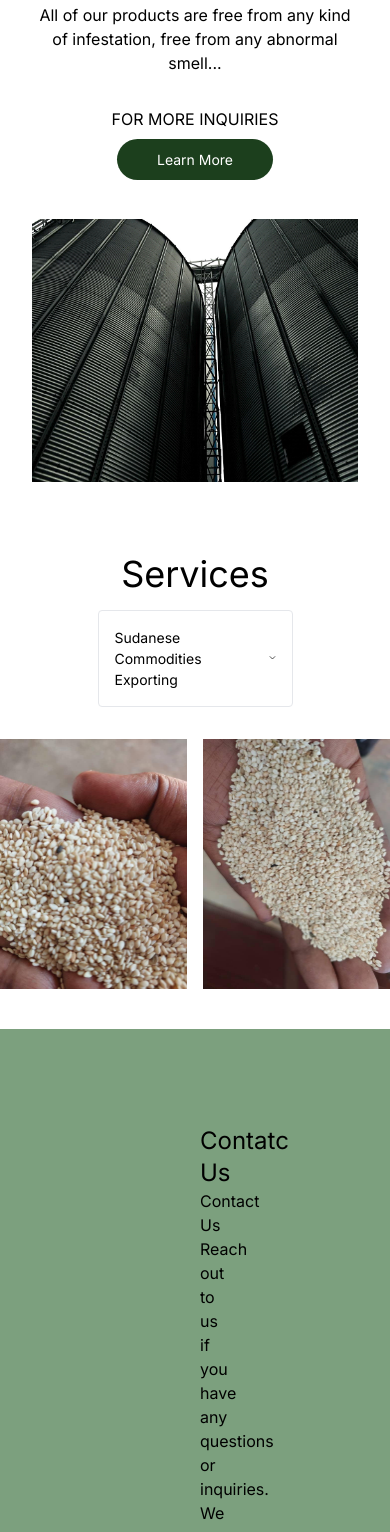
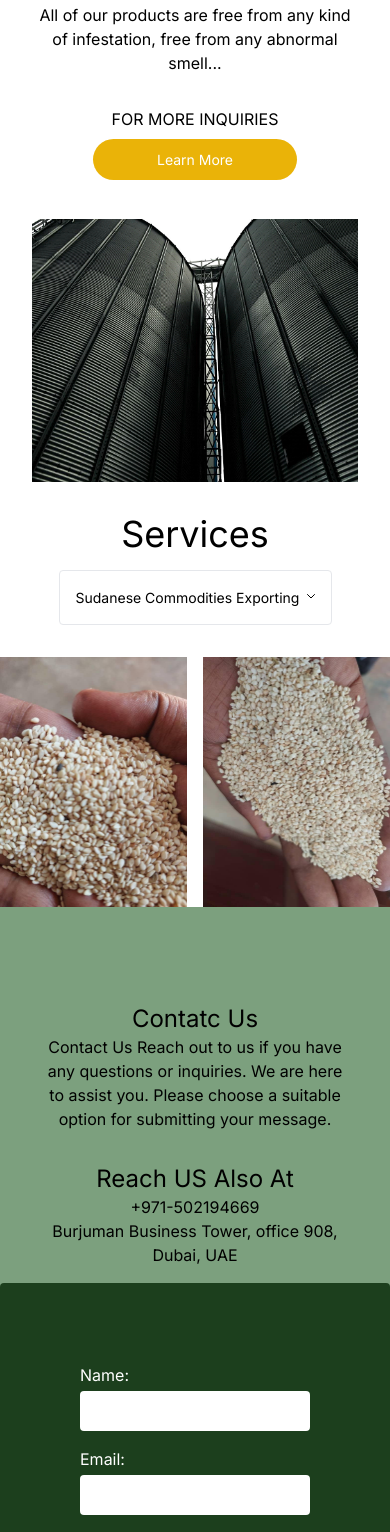
Before and after one commit to IrfanG-cloud/afroharvest, a Next.js app: page / in a window 390 px wide. Shown: the part 436-1968 px from the top of the page. Built offline with nearby package versions, Linux system fonts and the light colour scheme.

Commit message:
contact updated

```diff
--- a/src/app/contact/page.js
+++ b/src/app/contact/page.js
@@ -36,7 +36,7 @@ function ContactForm() {
 
   return (
     <div className="w-full py-10">
-      <div className="mx-40 ">
+      <div className=" md:mx-40 ">
         <div className="py-4 mx-10">
           <h2 className="text-2xl text-center">Contatc Us</h2>
           <p className="text-md text-center">
@@ -49,10 +49,10 @@ function ContactForm() {
           <h1 className="text-2xl text-center">Reach US Also At</h1>
           <p className="text-12 text-center">+971-502194669</p>
           <p className="text-center">Burjuman Business Tower, office 908, Dubai, UAE</p>
-          <p className="text-12 text-center">alfabraga.com</p>
+
         </div>
 
-      <div className="mx-8 bg-[#1c3f1d] rounded ">
+      <div className="md:mx-8 bg-[#1c3f1d] rounded ">
         <form onSubmit={handleSubmit} className="p-20">
           <div className="mb-4">
             <label htmlFor="name" className="text-white">
--- a/src/components/Hero.js
+++ b/src/components/Hero.js
@@ -50,7 +50,7 @@ const Hero = () => {
               <div className="py-4">
                 <Link
                   href="/"
-                  className="bg-[#1c3f1d] w-60 px-10 py-3 text-white rounded-[25px] mt-8 text-[14px]"
+                  className="bg-yellow-500 w-60 px-16 py-3 text-white rounded-[25px] mt-8 text-[14px]"
                 >
                   Learn More
                 </Link>
@@ -62,11 +62,11 @@ const Hero = () => {
           </div>
         </div>
 
-        <div className="bg-white py-10">
+        <div className="bg-white md:py-10">
           <div className="flex flex-col justify-center">
             <div>
               <h1 className="text-4xl mb-4 text-center">Services</h1>
-              <div className="w-1/2" style={{ margin: "auto", display: "block" }}>
+              <div className=" w-[70%] md:w-1/2" style={{ margin: "auto", display: "block" }}>
                 <Accordion items={items} />
               </div>
             </div>
```
